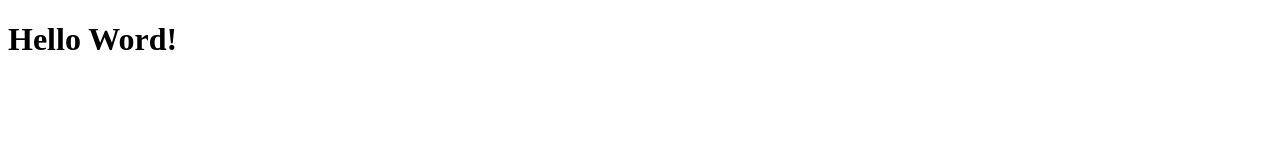
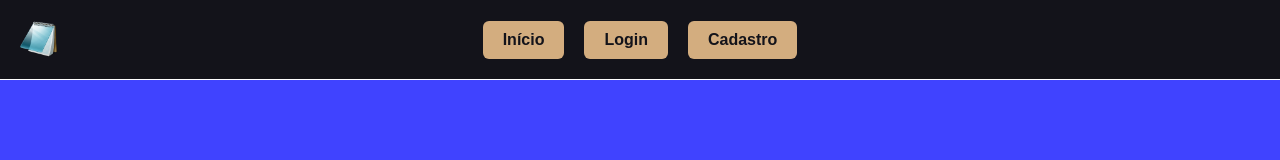
Before and after one commit to lucascris203/To-Do-You, a plain HTML site: page Home/index.html in a window 1280 px wide. Drawn offline with Linux system fonts and the light colour scheme.

Commit message:
Commit Header e button!

```diff
--- a/Home/index.html
+++ b/Home/index.html
@@ -2,11 +2,28 @@
 <html lang="pt-br">
 <head>
     <meta charset="UTF-8">
+    <meta name="viewport" content="width=device-width, initial-scale=1.0">
+    <title>To Do You</title>
     <link rel="shortcut icon" href="IMG/Logo_Bloco_de_Notas.png" type="image/x-icon">
-    <meta name="viewport" content="width=device-width, initial-scale=1.0">
-    <title>To DO You</title>
+    <link rel="stylesheet" href="style.css">
 </head>
 <body>
-    <h1>Hello Word!</h1>
+
+<header class="header">
+    <div class="logo">
+        <img src="IMG/Logo_Bloco_de_Notas.png" alt="Logo To Do You">
+    </div>
+
+    <nav class="botoes">
+        <a href="#" class="botao">Início</a>
+        <a href="#" class="botao">Login</a>
+        <a href="#" class="botao">Cadastro</a>
+    </nav>
+</header>
+
+<main>
+
+</main>
+
 </body>
 </html>
--- /dev/null
+++ b/Home/style.css
@@ -0,0 +1,64 @@
+:root {
+    --main-color: #d3ad7f;
+    --black: #13131a;
+    --bg: #4043ff;
+    --white: #ffffff;
+    --border: 0.1rem solid var(--white);
+}
+
+
+* {
+    margin: 0;
+    padding: 0;
+    box-sizing: border-box;
+    text-decoration: none;
+    font-family: Arial, Helvetica, sans-serif;
+}
+
+
+body {
+    background-color: var(--bg);
+    padding-top: 90px;
+}
+
+
+.header {
+    position: fixed;
+    top: 0;
+    left: 0;
+    right: 0;
+
+    height: 80px;
+    background-color: var(--black);
+    border-bottom: var(--border);
+
+    display: flex;
+    align-items: center;
+}
+
+
+.logo {
+    position: absolute;
+    left: 20px;
+}
+
+.logo img {
+    width: 40px;
+}
+
+.botoes {
+    margin: 0 auto;
+    display: flex;
+    gap: 20px;
+}
+.botao {
+    padding: 10px 20px;
+    background-color: var(--main-color);
+    color: var(--black);
+    font-weight: bold;
+    border-radius: 6px;
+    transition: 0.3s;
+}
+.btn:hover {
+    background-color: var(--white);
+}
```
